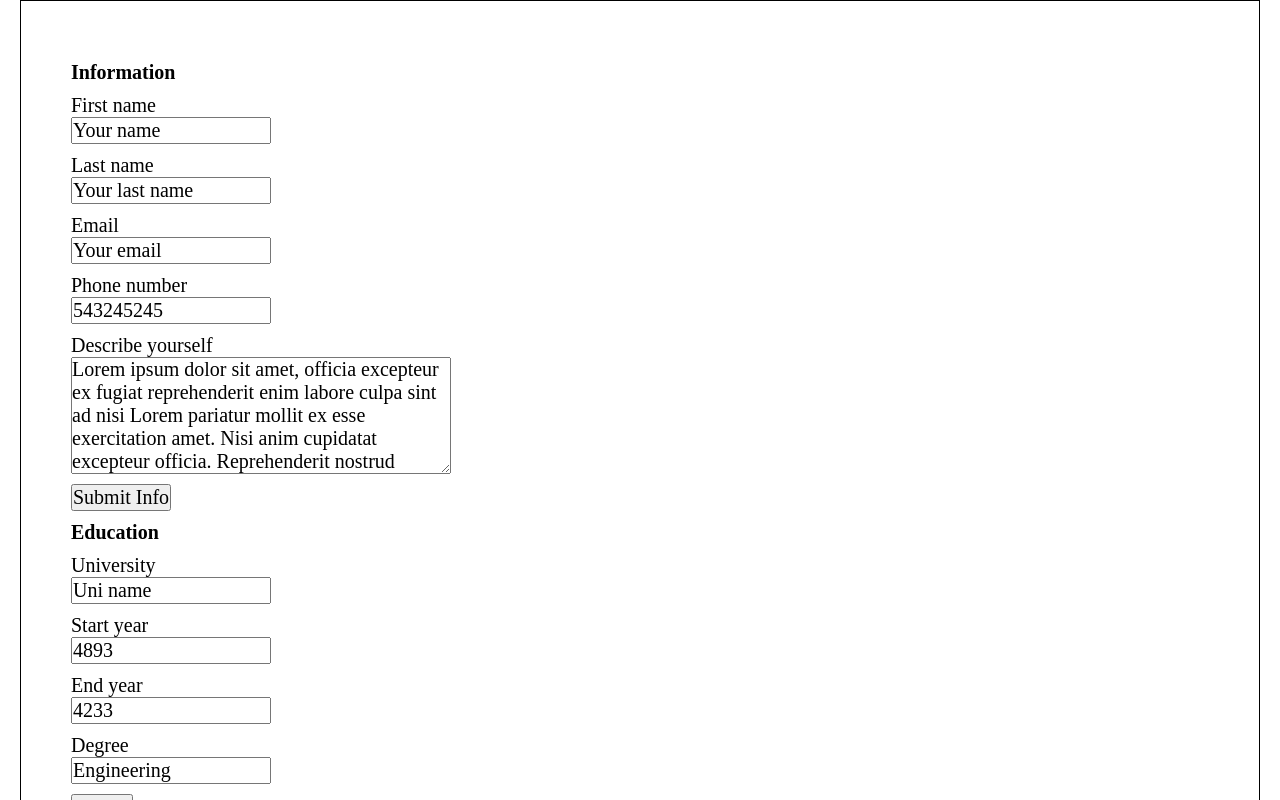
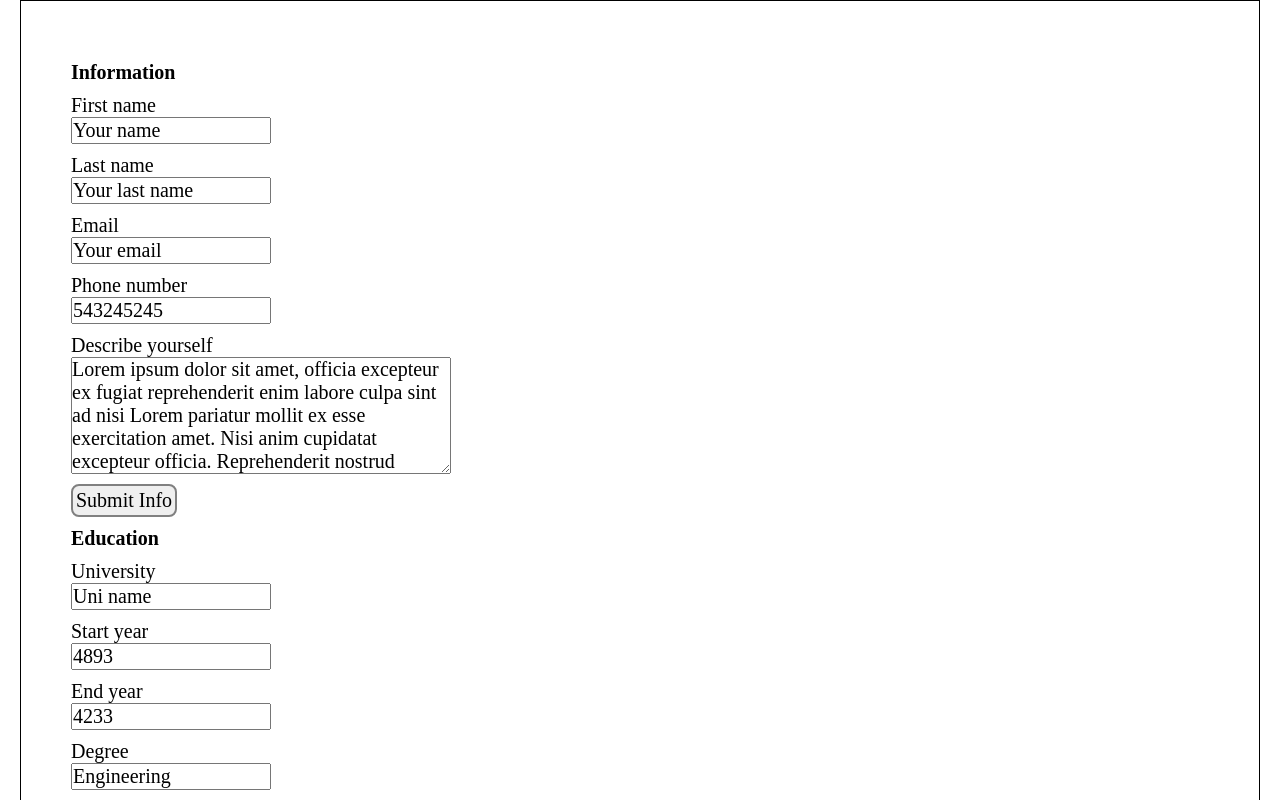
Before and after one commit to guihi1/cv-maker, a React (Create React App) app: page / in a window 1280 px wide. Shown: the top 800 px of the page. Built offline with nearby package versions, Linux system fonts and the light colour scheme.

Commit message:
Change button appearance

```diff
--- a/src/styles/cv.css
+++ b/src/styles/cv.css
@@ -49,3 +49,9 @@
 p {
   margin: 5px 0;
 }
+
+button {
+  padding: 3px;
+  border-radius: 8px;
+  border: solid gray 2px;
+}
```
